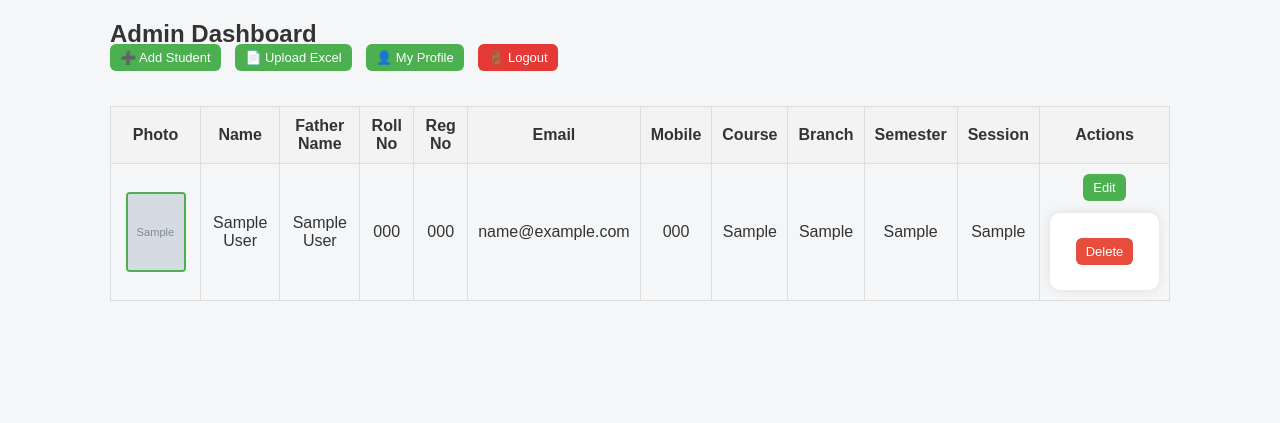
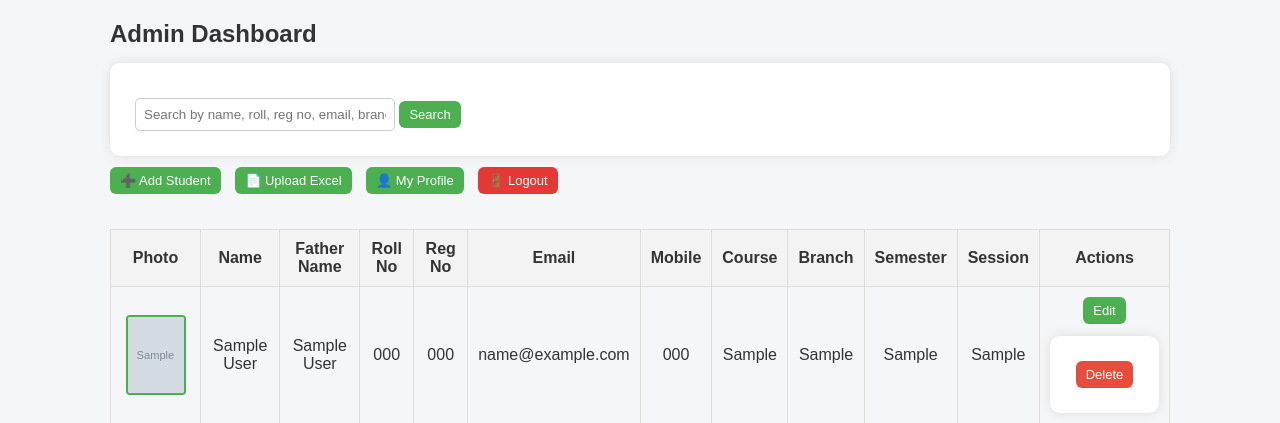
Before and after one commit to sp6433057-boop/SECURE-MANAGEMENT-SYSTEM, a Flask app: page /admin in a window 1280 px wide. Shown: the top 423 px of the page. Run offline with Flask 3, Linux system fonts and the light colour scheme; the visitor is signed in with stand-in values (Sample User, id 1); tables that the repository leaves empty hold one stand-in row (values such as "Sample post"); grey boxes marked "Sample" are stand-in pictures.

Commit message:
Update admin_dashboard.html

```diff
--- a/templates/admin_dashboard.html
+++ b/templates/admin_dashboard.html
@@ -10,6 +10,26 @@
 <div class="dashboard-container">
 
     <h2>Admin Dashboard</h2>
+
+    <!-- SEARCH BAR -->
+<form method="GET"
+      action="{{ url_for('admin_dashboard') }}"
+      style="margin: 15px 0; text-align:left;">
+
+    <input type="text"
+           name="search"
+           placeholder="Search by name, roll, reg no, email, branch"
+           value="{{ search if search else '' }}"
+           style="padding:8px; width:260px;">
+
+    <button type="submit" class="btn small-btn">Search</button>
+
+    {% if search %}
+        <a href="{{ url_for('admin_dashboard') }}"
+           class="btn small-btn logout-btn">Clear</a>
+    {% endif %}
+</form>
+
 
     <!-- TOP ACTIONS -->
     <div class="admin-actions">
```
